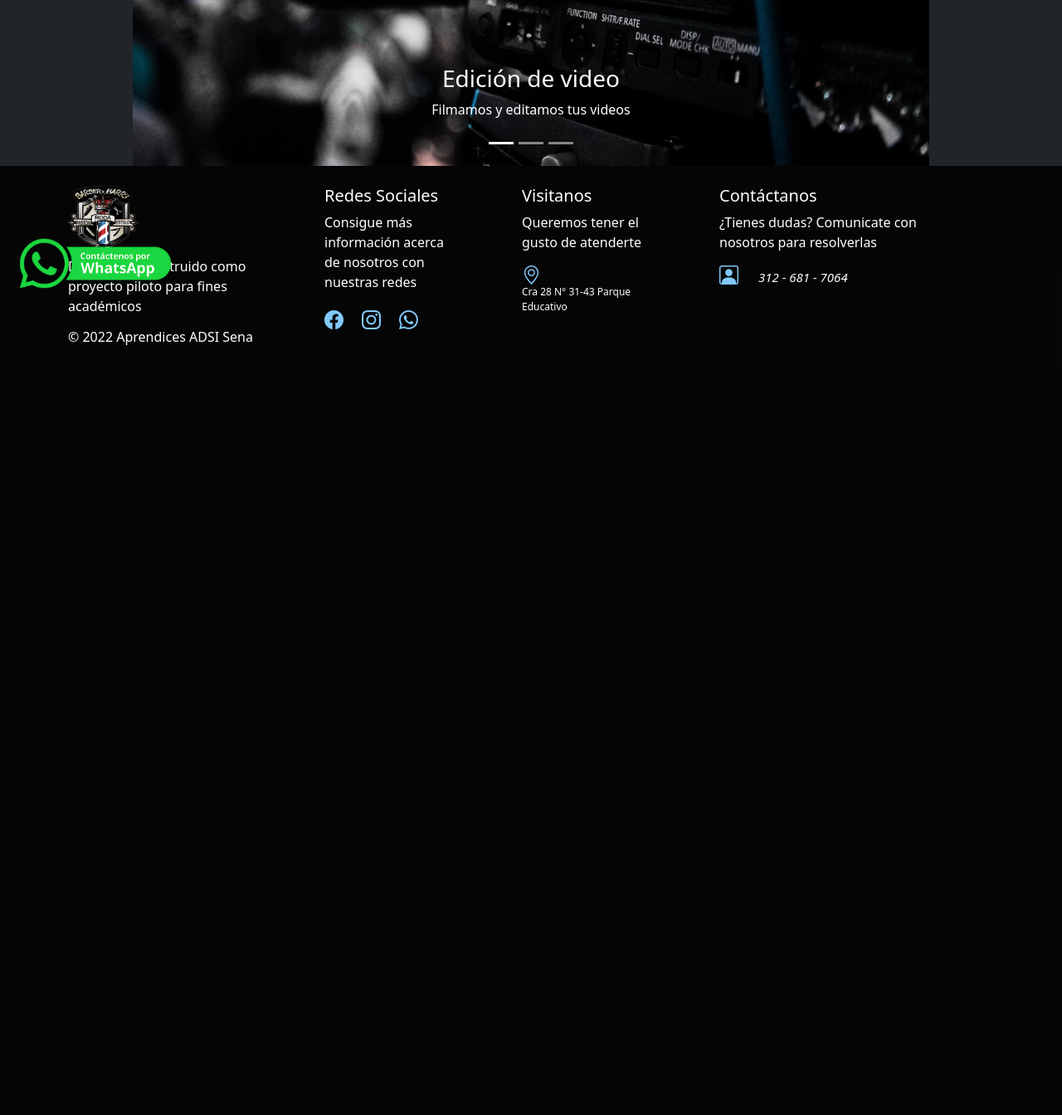
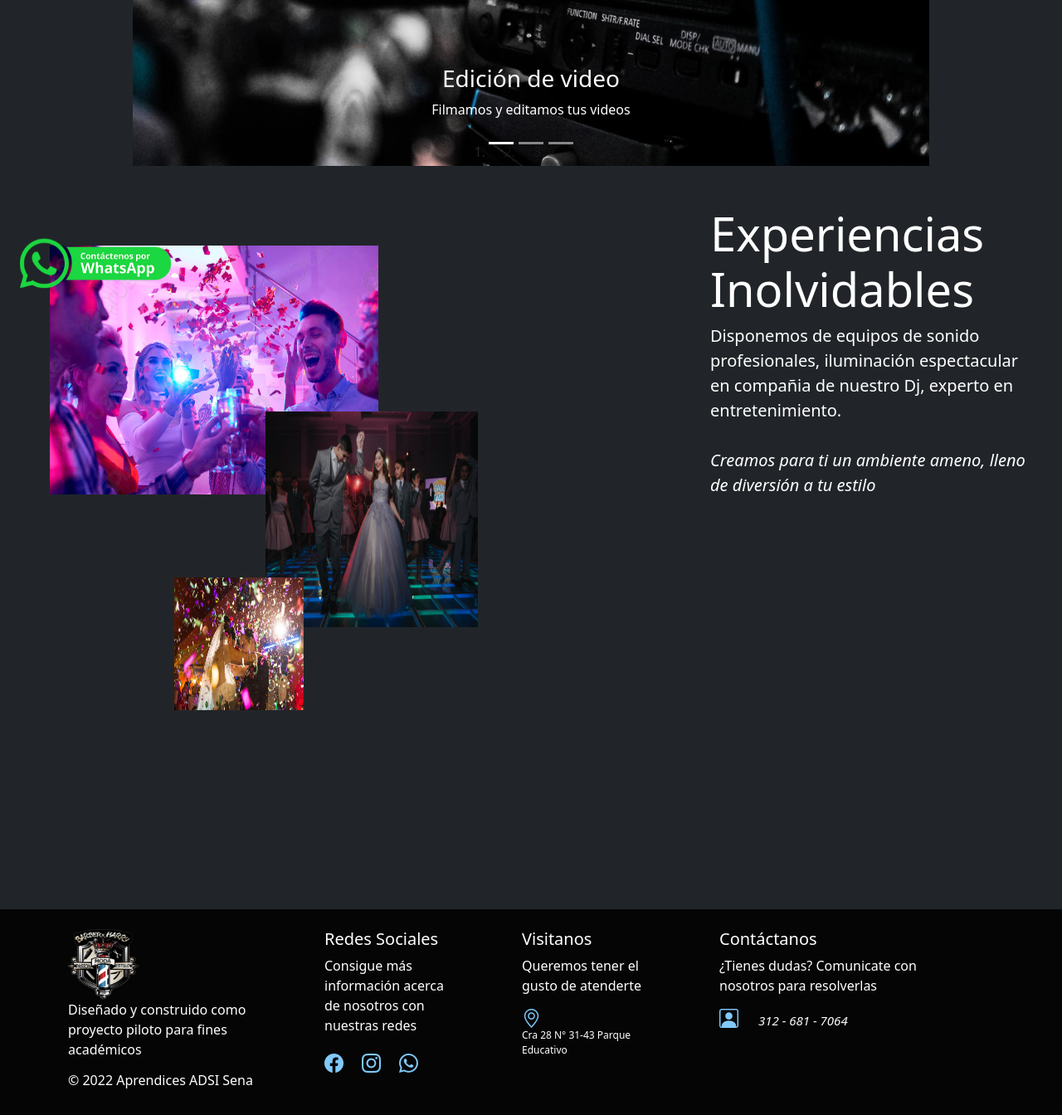
Before and after one commit to ALEJO-29/PR-Barber, a Django app: page /edicion/ in a window 1280 px wide. Shown: the part 440-1784 px from the top of the page at 83% size. Before the commit the page ends 856 px from the top, so only its background shows below. Run offline with Django 4.2, Linux system fonts and the light colour scheme; some libraries are stand-ins or nearby versions.

Commit message:
pagina edicion,publicidad

```diff
--- a/barberiaHarri/servicios/templates/edicion.html
+++ b/barberiaHarri/servicios/templates/edicion.html
@@ -9,6 +9,27 @@
 {% block tittle %} Edición {% endblock %}
 
 {% block content %}
+
+
+
+
+<style>
+
+.img1{
+    left:60px;
+
+}
+.img2{
+    left:280px;
+    top:200px;
+}
+
+.img3{
+ right:90px;
+ top:350px
+}
+
+</style>
 
 <body class="bg-dark">
 
@@ -55,6 +76,32 @@
     <a alt="Hablemos por Whatsapp" href="https://wa.me/+573126817064?text=Hola.%20Deseo%20recibir%20informacion%20del%20servicio%20"><img class="fixed-bottom" src="{% static 'img/BOTON WHATSAPP-01.png' %}" width="230" height="85" title="Cotiza tu servicio"></img></a>
     </div>
 
+    <div class="container-fluid my-5 h-100">
+        <div class="row my-5 mx-3">
+
+            <div class="col-md-8 my-5">
+
+                <img src="{% static 'img/event.jpg' %}" class="img1   position-absolute" alt="" height="300px" width="396px">
+                <img src="{% static 'img/evento2.jpg' %}" class="img2  position-relative" alt=""  height="260px" width="256px">
+                <img src="{% static 'img/evento3.jpg' %}" class="img3  position-relative" alt=""  height="160px" width="156px">
+
+
+            </div>
+
+            <div class="col-md-4 text-left text-white">
+                <h4 class="display-4 "><strong>Experiencias Inolvidables</strong></h4>
+                <p class="fs-5">Disponemos de equipos de sonido profesionales, iluminación espectacular en compañia de nuestro Dj, experto en entretenimiento.
+                    <br>
+                    <br>
+                    <em>Creamos para ti un ambiente ameno, lleno de diversión a tu estilo</em>
+                </p>
+
+            </div>
+
+
+        </div>
+    </div>
+
 </body>
 
 {% endblock  %}
--- a/barberiaHarri/servicios/templates/perforacion.html
+++ b/barberiaHarri/servicios/templates/perforacion.html
@@ -309,11 +309,15 @@
                </div>
            </div>
 
-
+           <div class="bg-primary">
+            <a alt="Hablemos por Whatsapp" href="https://wa.me/+573126817064?text=Hola.%20Deseo%20recibir%20informacion%20del%20servicio%20"><img class="fixed-bottom" src="{% static 'img/BOTON WHATSAPP-01.png' %}" width="230" height="85" title="Cotiza tu servicio"></img></a>
+           </div>
 
 
 
     </div>
+
+
 
 </div>
 
```
Also changed, not shown: barberiaHarri/servicios/templates/publicidad.html (+8 -10 lines).
